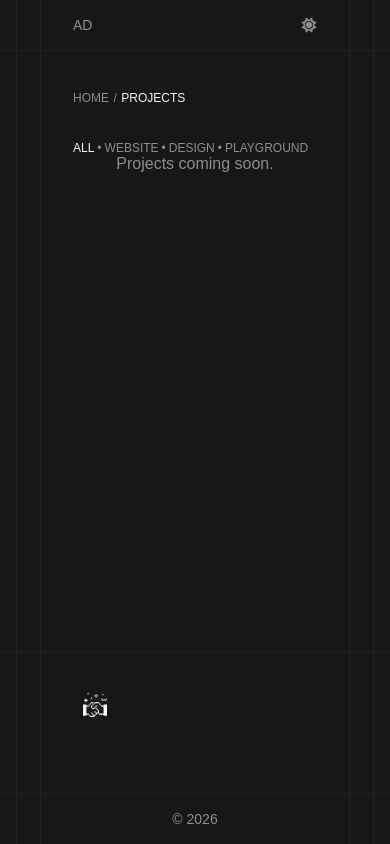
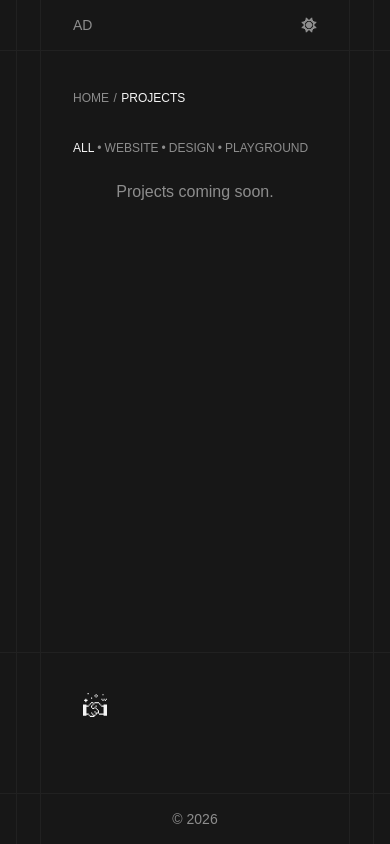
Before and after one commit to andreadayo/portfolio, a Next.js app in the folder web/: page /projects in a window 390 px wide. Built offline with nearby package versions, Linux system fonts and the light colour scheme; a web font is replaced by a local one.

Commit message:
fix(styles): fix mobile flex wrap

```diff
--- a/web/app/projects/[slug]/page.module.scss
+++ b/web/app/projects/[slug]/page.module.scss
@@ -18,6 +18,7 @@
 
   .nav {
     display: flex;
+    flex-wrap: wrap;
     align-items: center;
     gap: 0.375em;
     font-family: var(--font-azeret-mono);
@@ -56,6 +57,7 @@
 
       .technologies {
         display: flex;
+        flex-wrap: wrap;
         align-items: center;
         gap: 0.25em;
         font-family: var(--font-azeret-mono);
--- a/web/components/ProjectList/styles.module.scss
+++ b/web/components/ProjectList/styles.module.scss
@@ -39,4 +39,5 @@
   width: 100%;
   text-align: center;
   color: var(--text-secondary);
+  margin-top: 1.75em;
 }
```
